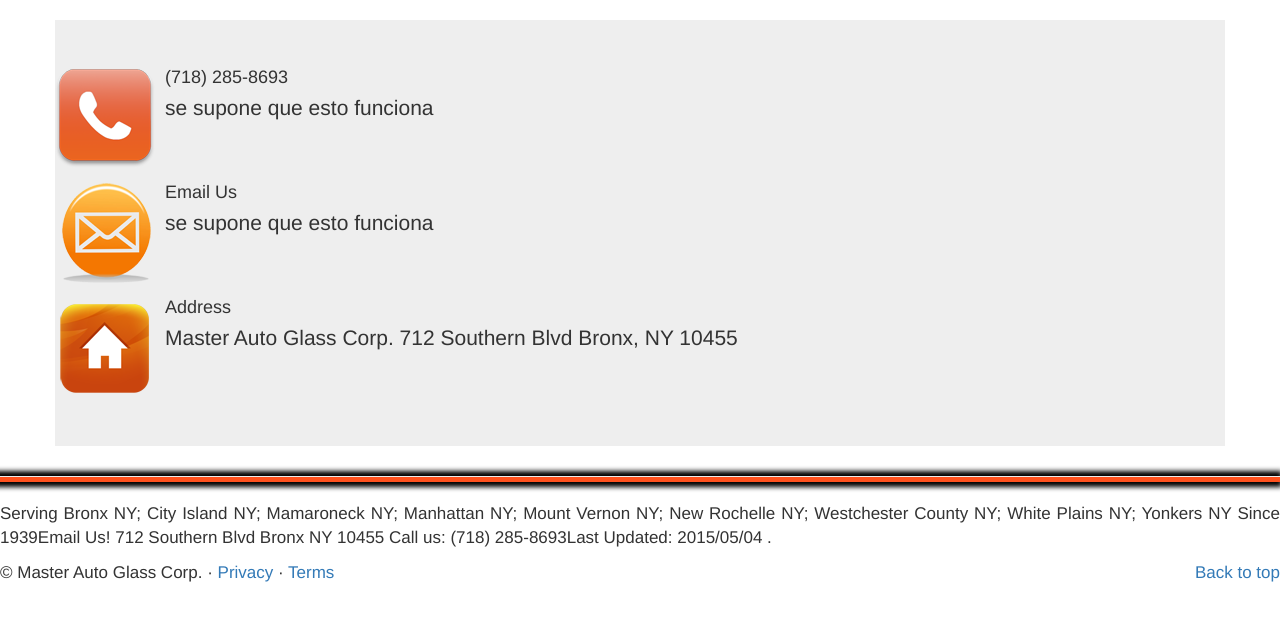
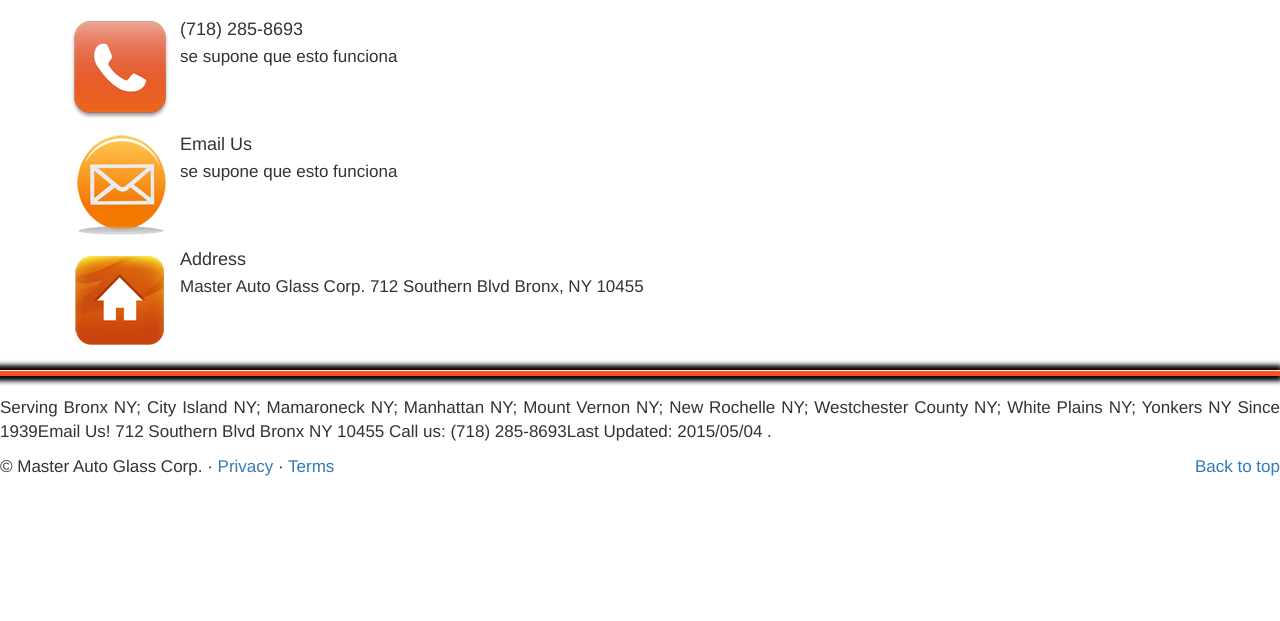
Before and after one commit to david97ly/masterautoglass, a Django app: page /contacto in a window 1280 px wide. Shown: the part 54-675 px from the top of the page. Run offline with Django 3.2, Linux system fonts and the light colour scheme; parts of the project's set-up code (start-up, migrations or seed data) failed here and were passed over; some libraries are stand-ins or nearby versions.

Commit message:
solo con la clase container

```diff
--- a/glass/templates/contacto.html
+++ b/glass/templates/contacto.html
@@ -52,7 +52,7 @@
 
 
 
-  <div class="container jumbotron">
+  <div class="container">
 
 
 
```
